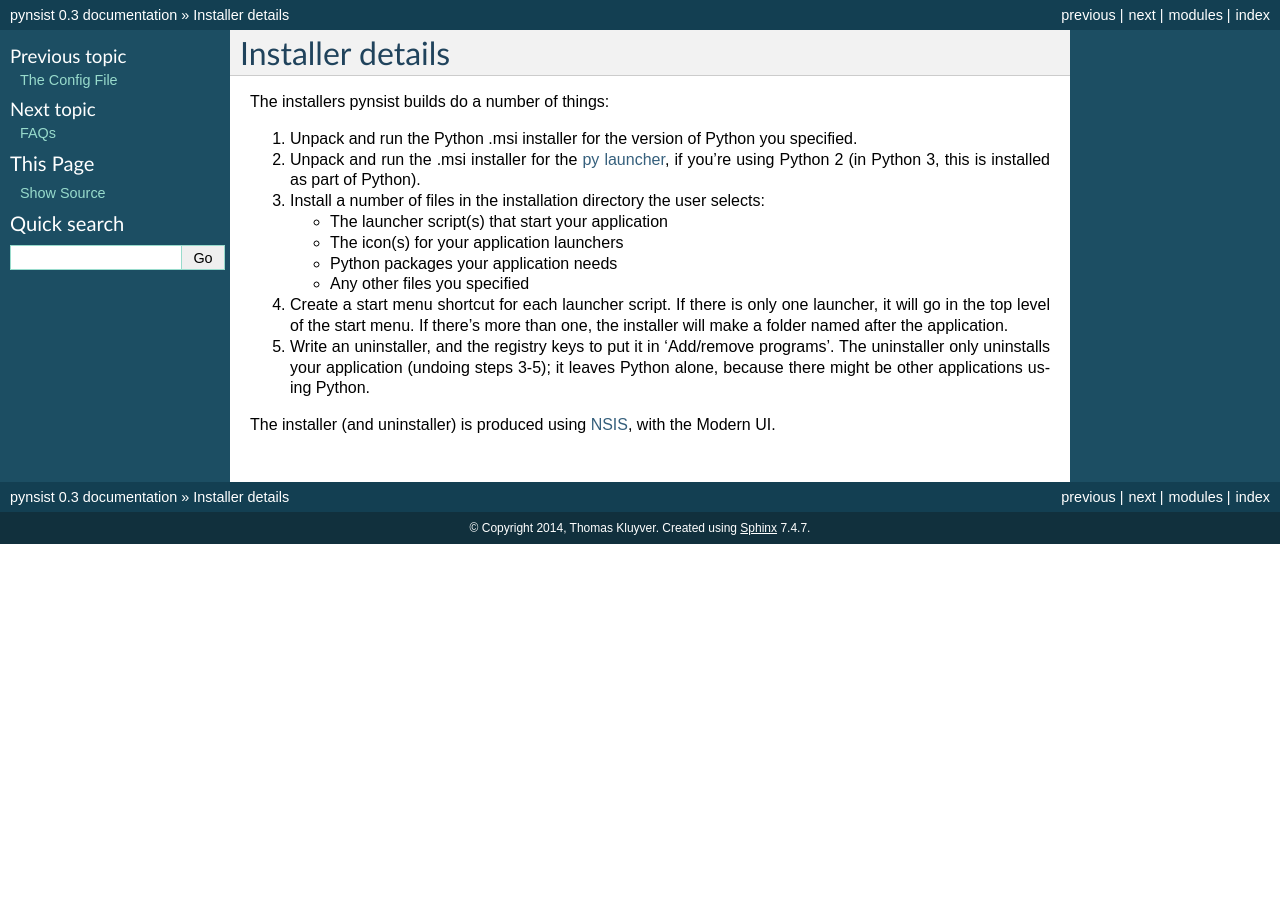
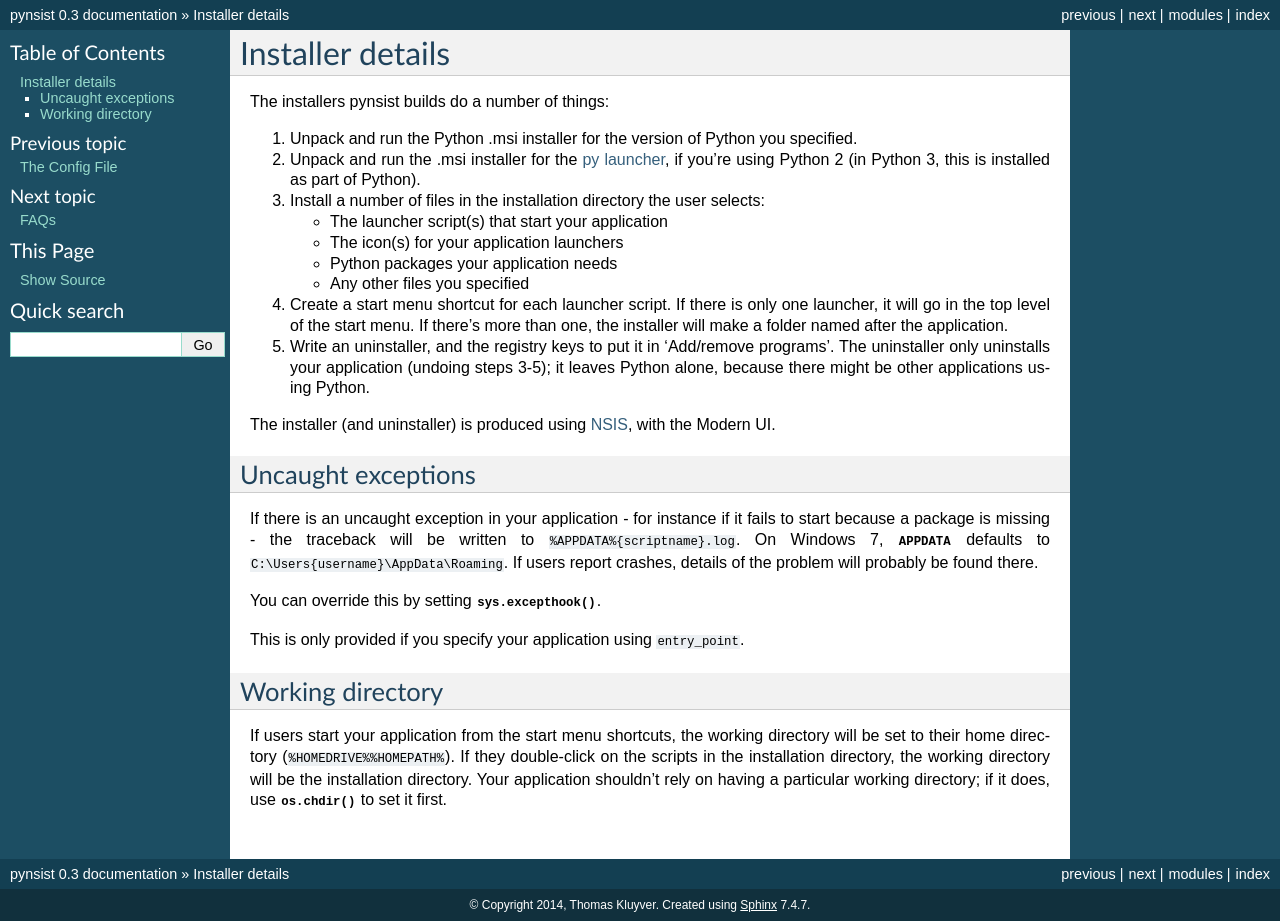
Before and after one commit to takluyver/pynsist, a Sphinx documentation site: the page built from doc/installers.rst, in a window 1280 px wide. Built offline with Sphinx 7.4.7, drawn with Linux system fonts in a browser that asks for light colours; before the commit the page ends 900 px from its top, so only the background shows below that.

Commit message:
Add some details about applications

```diff
--- a/doc/installers.rst
+++ b/doc/installers.rst
@@ -24,3 +24,26 @@ The installers pynsist builds do a number of things:
 
 The installer (and uninstaller) is produced using `NSIS
 <http://nsis.sourceforge.net/Main_Page>`_, with the Modern UI.
+
+Uncaught exceptions
+-------------------
+
+If there is an uncaught exception in your application - for instance if it fails
+to start because a package is missing - the traceback will be written to
+:file:`%APPDATA%\\{scriptname}.log`. On Windows 7, :envvar:`APPDATA` defaults to
+:file:`C:\\Users\\{username}\\AppData\\Roaming`. If users report crashes, details
+of the problem will probably be found there.
+
+You can override this by setting :func:`sys.excepthook`.
+
+This is only provided if you specify your application using ``entry_point``.
+
+Working directory
+-----------------
+
+If users start your application from the start menu shortcuts, the working
+directory will be set to their home directory (``%HOMEDRIVE%%HOMEPATH%``). If
+they double-click on the scripts in the installation directory, the working
+directory will be the installation directory. Your application shouldn't
+rely on having a particular working directory; if it does, use :func:`os.chdir`
+to set it first.
```
